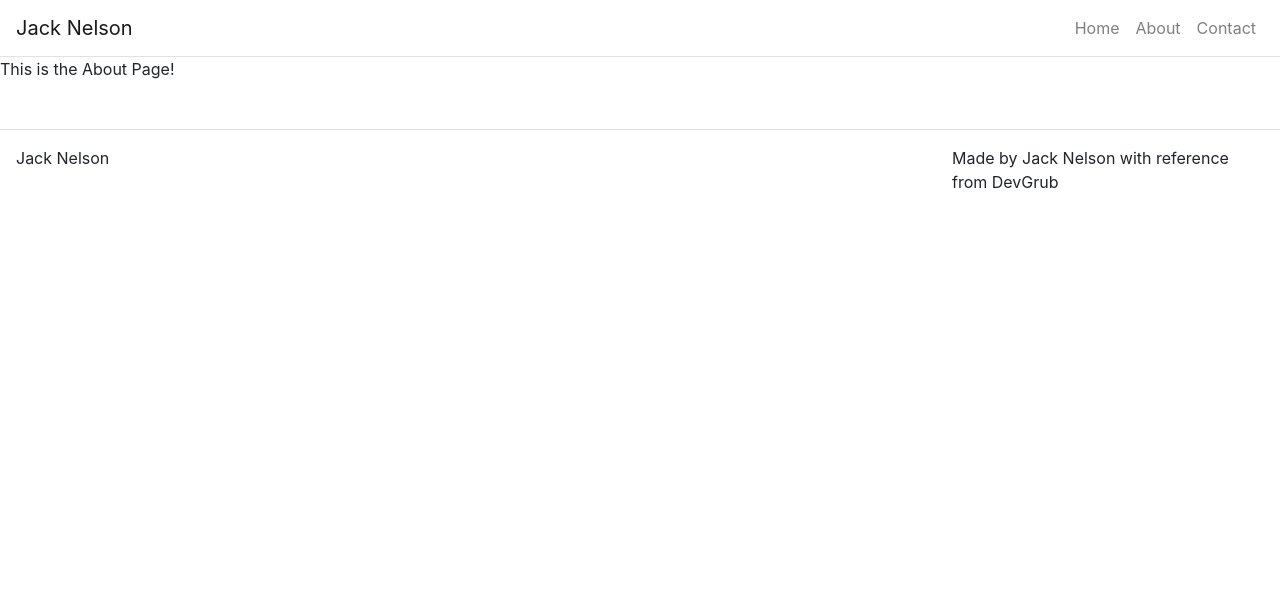
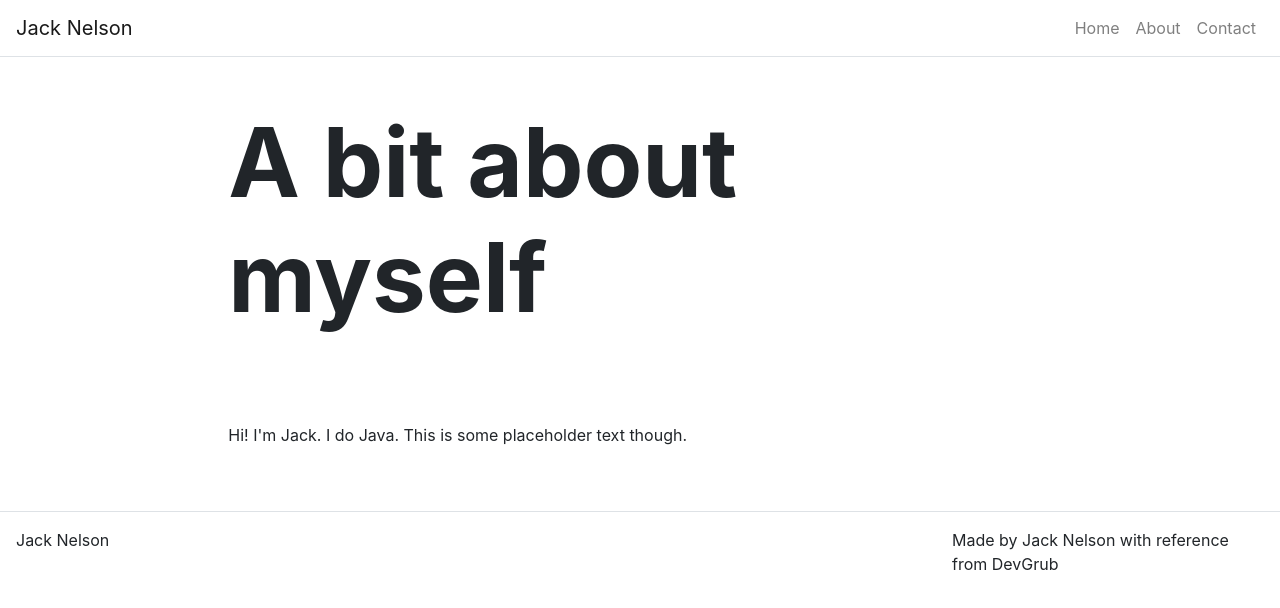
Before and after one commit to jnelsonjava/portfolio, a React (Create React App) app: page /about in a window 1280 px wide. Shown: the top 608 px of the page. Built offline with nearby package versions, Linux system fonts and the light colour scheme.

Commit message:
added content to about page

```diff
--- /dev/null
+++ b/src/components/Content.js
@@ -0,0 +1,18 @@
+import React from 'react';
+import { Col, Container, Row } from 'react-bootstrap';
+
+function Content(props) {
+
+  return (
+    <Container fluid={true}>
+      <Row className="justify-content-center">
+        <Col md={8}>
+          {props.children}
+        </Col>
+      </Row>
+    </Container>
+  );
+
+}
+
+export default Content;
--- a/src/pages/AboutPage.js
+++ b/src/pages/AboutPage.js
@@ -1,9 +1,19 @@
 import React from 'react';
+import Content from '../components/Content';
+import Hero from '../components/Hero'
 
 function AboutPage(props) {
+
   return (
-    <p>This is the About Page!</p>
+    <div>
+      <Hero title={props.title} />
+
+      <Content>
+        <p>Hi! I'm Jack. I do Java. This is some placeholder text though.</p>
+      </Content>
+    </div>
   );
+
 }
 
 export default AboutPage;
```
